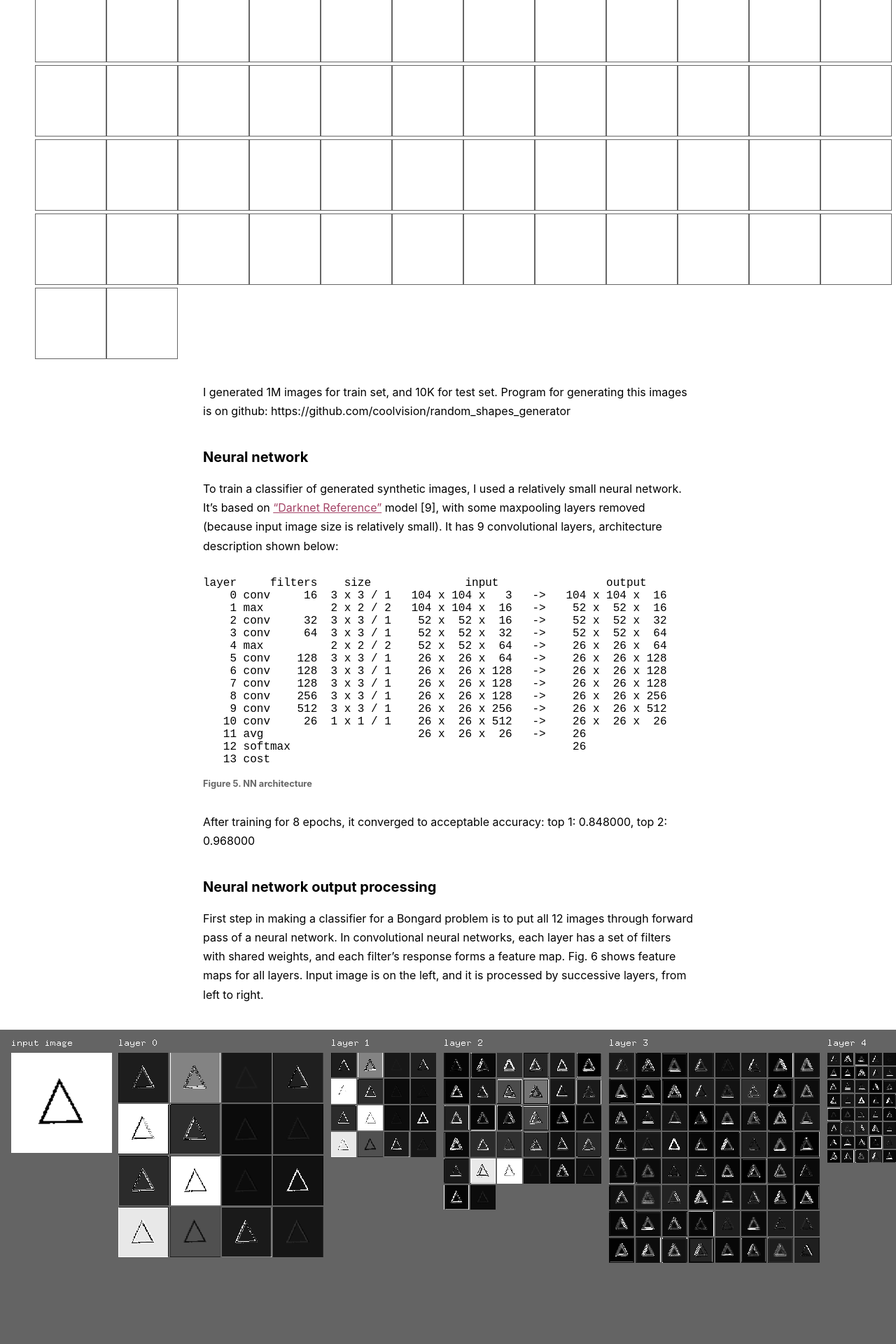
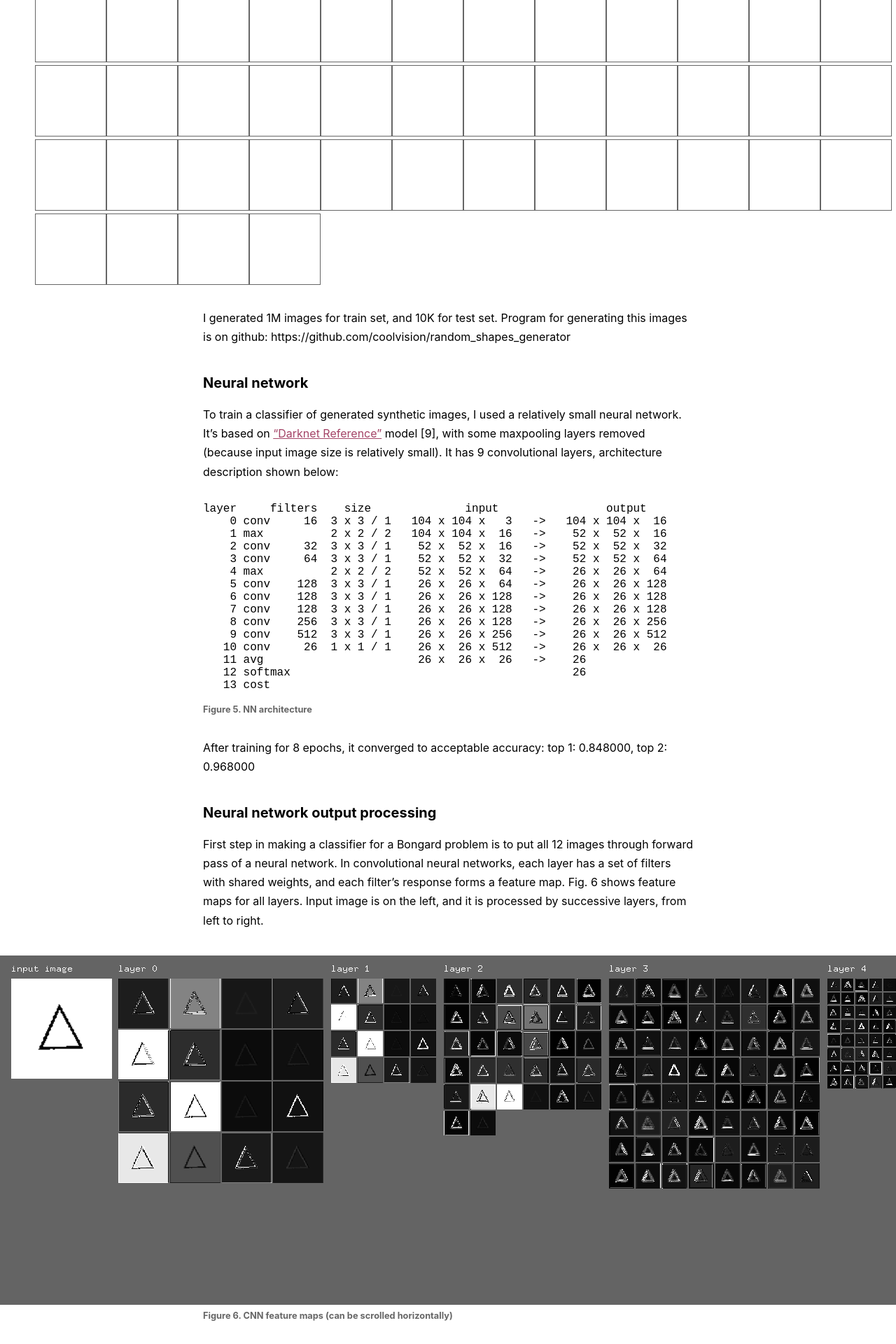
Before and after one commit to k10v/k10v.github.io, a Jekyll site: the page built from _posts/2018-02-25-Solving-Bongard-problems-with-deep-learning.md, in a window 1280 px wide. Shown: the part 4480-6400 px from the top of the page at 70% size. Built offline with Jekyll 4.4.1, drawn with Linux system fonts in a browser that asks for light colours; comment, search, counter and statistics services are not loaded.

Commit message:
improve for mobile

```diff
--- a/_includes/js/d3-shapes.js
+++ b/_includes/js/d3-shapes.js
@@ -1,5 +1,11 @@
 
-var shapes_n = 50;
+var shapes_n = 40;
+if (screen.width <= 500) {
+	shapes_n = 8;
+}
+console.log(screen.width, shapes_n);
+
+
 var index = 45000;
 
 var GuiConfig = function() {
--- a/_sass/_globals.scss
+++ b/_sass/_globals.scss
@@ -13,14 +13,14 @@ body {
   font-size: 1.0rem;
   color: $textColor;
   background: $base;
-  @media screen and (max-width: $break) {
-    font-size: 1.2rem;
-  }
+  // @media screen and (max-width: $break) {
+  //   font-size: 1.2rem;
+  // }
   // sticky footer
   display: flex;
   flex-direction: column;
   min-height: 100vh;
-  overflow-x: hidden;
+  // overflow-x: hidden;
 }
 
 main {
--- a/_sass/_post.scss
+++ b/_sass/_post.scss
@@ -1,5 +1,8 @@
 .problem-example {
-  width: 320px;
+  @media screen and (min-width: $break) {
+    width: 320px;
+  }
+  // width: 320px;
   margin: 5px;
   padding: 10px 10px 7px 10px;
   background-color: rgba(0, 0, 0, 0.2);
@@ -29,8 +32,10 @@
 }
 
 #d3-shapes {
-  margin-left: calc(-100vw / 2 + 700px / 2 + 50px);
-  margin-right: calc(-100vw / 2 + 700px / 2);
+  @media screen and (min-width: $break) {
+    margin-left: calc(-100vw / 2 + 700px / 2 + 50px);
+    margin-right: calc(-100vw / 2 + 700px / 2);
+  }
   margin-top: 5px;
   margin-bottom: 30px;
 }
@@ -77,8 +82,10 @@ img {
 }
 
 #img-map-container {
-  margin-left: calc(-100vw / 2 + 700px / 2);
-  margin-right: calc(-100vw / 2 + 700px / 2);
+  @media screen and (min-width: $break) {
+    margin-left: calc(-100vw / 2 + 700px / 2);
+    margin-right: calc(-100vw / 2 + 700px / 2);
+  }
   overflow: scroll;
 }
 
--- a/_sass/_typography.scss
+++ b/_sass/_typography.scss
@@ -19,7 +19,9 @@ h1 {
   @media screen and (max-width: $break) {
     margin-top: 5px;
   }
-  width: 350px;
+  @media screen and (min-width: $break) {
+    width: 350px;
+  }
 }
 h2 {
   // font-size: calc(100% + 0.8vw);
```
